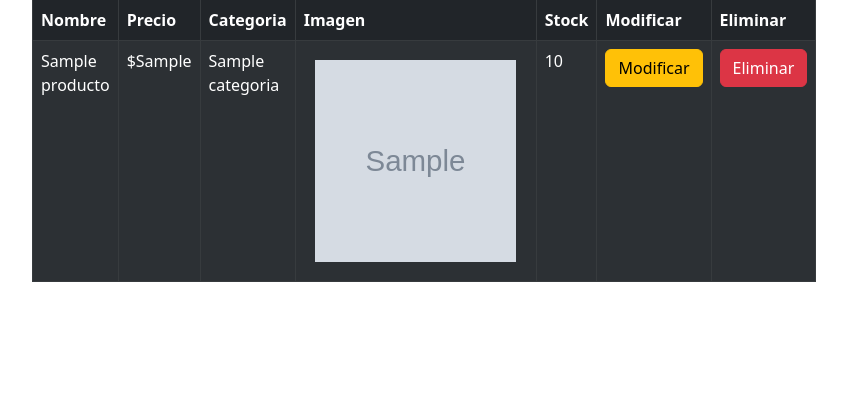
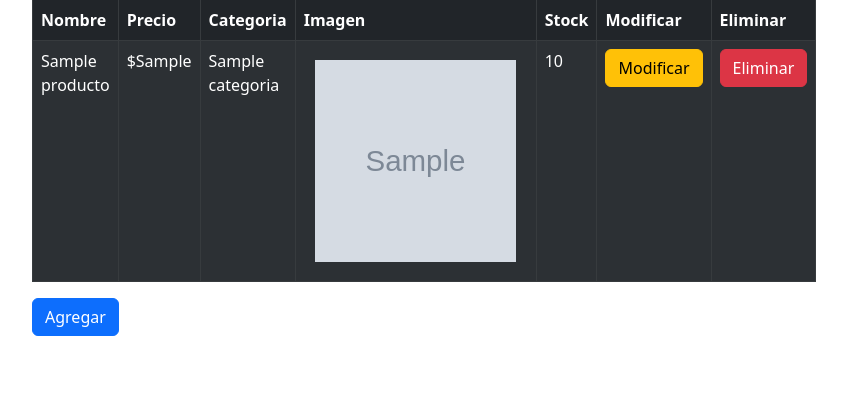
Before and after one commit to Tkr00/JardiLife, a Django app: page /ListFlores/1 in a window 1280 px wide. Shown: the part 95-494 px from the top of the page, without its empty margins (294-1141 px from the left). Run offline with Django 4.2, Linux system fonts and the light colour scheme; tables that the repository leaves empty hold one stand-in row (values such as "Sample post"); grey boxes marked "Sample" are stand-in pictures.

Commit message:
agregar malo

```diff
--- a/TestDjango/core/templates/core/ListFlores.html
+++ b/TestDjango/core/templates/core/ListFlores.html
@@ -87,7 +87,7 @@
                     {% endfor %}
                 </tbody>
             </table>
-
+            <a href="{% url 'form_agregar' %}"><button type="button" class="btn btn-primary">Agregar</button></a>
         </div>
     </div>
 
--- a/TestDjango/core/templates/core/ListMacetero.html
+++ b/TestDjango/core/templates/core/ListMacetero.html
@@ -87,7 +87,7 @@
                     {% endfor %}
                 </tbody>
             </table>
-
+            <a href="{% url 'form_agregar' %}"><button type="button" class="btn btn-primary">Agregar</button></a>
         </div>
     </div>
 
--- a/TestDjango/core/templates/core/ListTierra_de_hojas.html
+++ b/TestDjango/core/templates/core/ListTierra_de_hojas.html
@@ -87,7 +87,7 @@
                     {% endfor %}
                 </tbody>
             </table>
-
+            <a href="{% url 'form_agregar' %}"><button type="button" class="btn btn-primary">Agregar</button></a>
         </div>
     </div>
 
```
